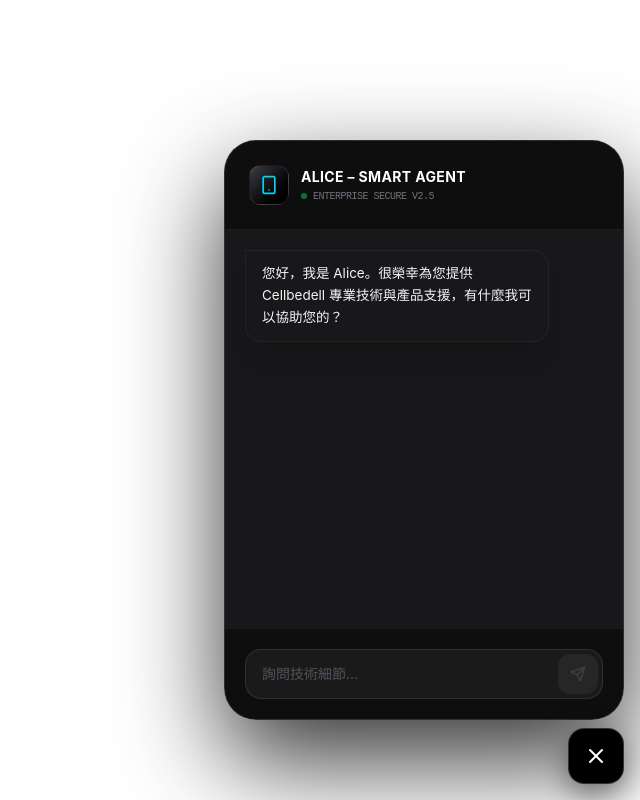
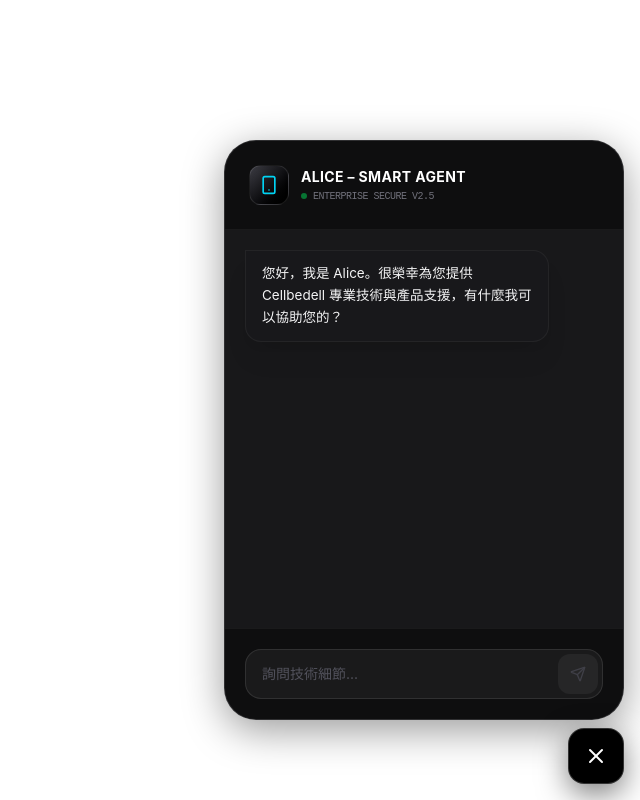
Before and after one commit to WEG-cyber/web-qa-bot, a Next.js app: page / in a window 1280 px wide. Both pictures are taken after a click on the button 1236 px from the left and 756 px from the top of the page. Shown: the whole page, without its empty margins (640-1280 px from the left). Built offline with nearby package versions, Linux system fonts and the light colour scheme.

Commit message:
UI: reduced chat window shadow to prevent black cutoff in iframe

```diff
--- a/src/components/ChatWidget.tsx
+++ b/src/components/ChatWidget.tsx
@@ -99,7 +99,7 @@
             initial={{ opacity: 0, y: 20, scale: 0.8, originX: '100%', originY: '100%' }}
             animate={{ opacity: 1, y: 0, scale: 1 }}
             exit={{ opacity: 0, y: 20, scale: 0.8 }}
-            className="absolute bottom-16 right-0 w-[400px] h-[580px] bg-[#0c0c0e]/95 backdrop-blur-3xl rounded-[32px] shadow-[0_40px_100px_rgba(0,0,0,0.8)] overflow-hidden border border-white/10 flex flex-col"
+            className="absolute bottom-16 right-0 w-[400px] h-[580px] bg-[#0c0c0e]/95 backdrop-blur-3xl rounded-[32px] shadow-[0_10px_40px_rgba(0,0,0,0.4)] overflow-hidden border border-white/10 flex flex-col"
           >
             {/* Header */}
             <div className="p-6 bg-black/40 border-b border-white/5">
```
